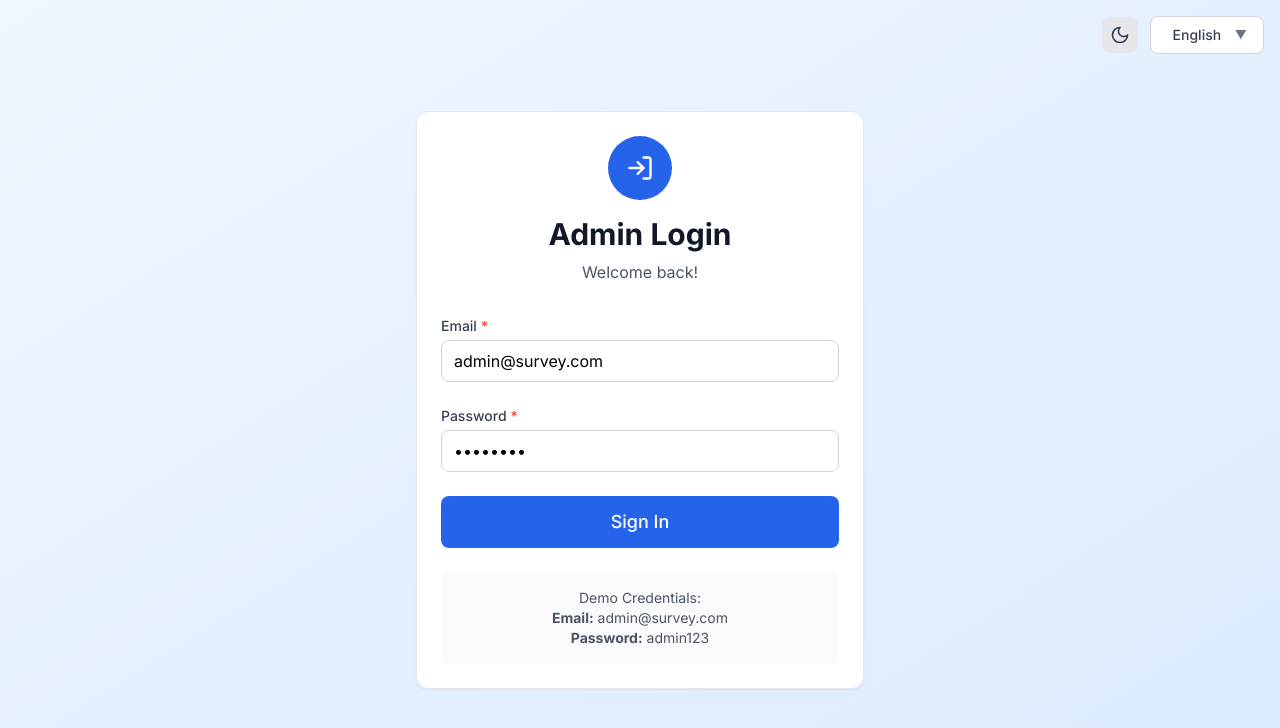
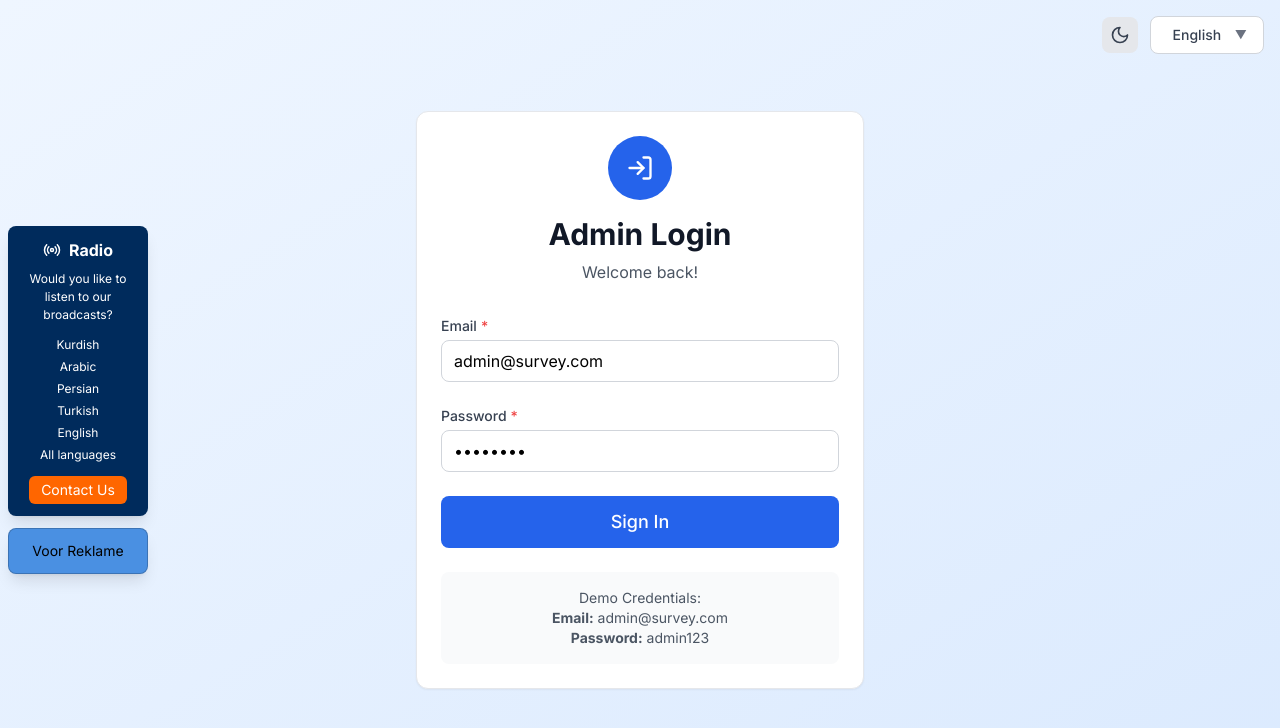
Before and after one commit to hazem-e99/SurveyProject, a React (Vite) app: page /admin/login in a window 1280 px wide. Shown: the top 728 px of the page. Built offline with nearby package versions, Linux system fonts and the light colour scheme; what tailwindcss-rtl would draw is missing.

Commit message:
social bar

```diff
--- a/src/App.jsx
+++ b/src/App.jsx
@@ -8,6 +8,7 @@ import './i18n';
 import ProtectedRoute from './components/ProtectedRoute';
 import AdminLayout from './components/admin/AdminLayout';
 import PublicLayout from './layouts/PublicLayout';
+import FloatingSidebars from './components/common/FloatingSidebars';
 
 // Admin Pages
 import Login from './pages/admin/Login';
@@ -56,6 +57,7 @@ function App() {
 
   return (
     <>
+      <FloatingSidebars />
       <BrowserRouter>
         <Routes>
           {/* Public Routes with Layout */}
--- /dev/null
+++ b/src/components/common/FloatingSidebars.jsx
@@ -0,0 +1,47 @@
+import React from 'react'
+import { Radio } from 'lucide-react'
+import { useTranslation } from 'react-i18next'
+
+const FloatingSidebars = () => {
+  const { t, i18n } = useTranslation()
+
+  // determine RTL languages (matches App.jsx logic)
+  const rtlLanguages = ['ar', 'ku']
+  const isRTL = rtlLanguages.includes(i18n.language)
+
+  const containerPosition = isRTL ? 'right-0' : 'left-0'
+
+  // languages list comes from translations as an array
+  const languages = t('floatingSidebars.radio.languages', { returnObjects: true }) || []
+
+  return (
+    <div className={`fixed ${containerPosition} top-1/2 transform -translate-y-1/2 z-50 hidden md:flex flex-col gap-3 p-2`}>
+      {/* Top Bar - Radio Section */}
+      <aside className="w-[140px] bg-[#002b5c] text-white rounded-lg shadow-lg p-3 flex flex-col items-center">
+        <div className="flex items-center gap-2">
+          <Radio className="text-white" size={18} />
+          <h3 className="font-bold">{t('floatingSidebars.radio.title')}</h3>
+        </div>
+
+        <p className="text-[12px] text-center mt-2">{t('floatingSidebars.radio.subtitle')}</p>
+
+        <ul className="mt-3 flex flex-col items-center gap-1 list-none">
+          {languages.map((lang, idx) => (
+            <li key={idx} className="text-white text-[12px]">{lang}</li>
+          ))}
+        </ul>
+
+        <button className="mt-3 bg-[#ff6600] hover:bg-[#e65c00] text-white rounded-md px-3 py-1 text-sm">
+          {t('floatingSidebars.radio.cta')}
+        </button>
+      </aside>
+
+      {/* Bottom Bar - Advertisement Section */}
+      <aside className="w-[140px] bg-[#4A90E2] text-black rounded-lg shadow-lg p-3 flex items-center justify-center border border-black/20">
+        <span className="text-sm">{t('floatingSidebars.ad.text')}</span>
+      </aside>
+    </div>
+  )
+}
+
+export default FloatingSidebars
--- a/src/locales/ar/translation.json
+++ b/src/locales/ar/translation.json
@@ -340,4 +340,16 @@
       "noActiveSurveys": "لا توجد استطلاعات نشطة في الوقت الحالي. يرجى المراجعة لاحقاً."
     }
   }
+  ,
+  "floatingSidebars": {
+    "radio": {
+      "title": "راديو",
+      "subtitle": "هل تود الاستماع إلى بثّنا؟",
+      "languages": ["كردي", "عربي", "فارسي", "تركي", "إنجليزي", "كل اللغات"],
+      "cta": "اتصل بنا"
+    },
+    "ad": {
+      "text": "Voor Reklame"
+    }
+  }
 }
--- a/src/locales/en/translation.json
+++ b/src/locales/en/translation.json
@@ -340,4 +340,16 @@
       "noActiveSurveys": "No active surveys at the moment. Please check back later."
     }
   }
+  ,
+  "floatingSidebars": {
+    "radio": {
+      "title": "Radio",
+      "subtitle": "Would you like to listen to our broadcasts?",
+      "languages": ["Kurdish", "Arabic", "Persian", "Turkish", "English", "All languages"],
+      "cta": "Contact Us"
+    },
+    "ad": {
+      "text": "Voor Reklame"
+    }
+  }
 }
--- a/src/locales/ku/translation.json
+++ b/src/locales/ku/translation.json
@@ -340,4 +340,16 @@
       "noActiveSurveys": "لە ئێستادا هیچ ڕاپرسییەکی چالاک نییە. تکایە دواتر سەردانمان بکەرەوە."
     }
   }
+  ,
+  "floatingSidebars": {
+    "radio": {
+      "title": "ڕادیۆ",
+      "subtitle": "ئایا دەتەوێت بەرهەمەکانمان بەگوش بدەیت؟",
+      "languages": ["کوردی", "عەرەبی", "فارسی", "تورکی", "ئینگلیزی", "هەموو زمانەکان"],
+      "cta": "پەیوەندیم پێوە بکە"
+    },
+    "ad": {
+      "text": "Voor Reklame"
+    }
+  }
 }
--- a/src/pages/admin/ManageSections.jsx
+++ b/src/pages/admin/ManageSections.jsx
@@ -34,15 +34,15 @@ const ManageSections = () => {
 
   const pageOptions = [
     { value: 'all', label: t('common.all') },
-    { value: 'talent-development', label: t('pages.talentDevelopment.title') },
-    { value: 'community-engagement', label: t('pages.communityEngagement.title') },
-    { value: 'scientific-research', label: t('pages.scientificResearch.title') },
-    { value: 'arts-creativity', label: t('pages.artsCreativity.title') },
-    { value: 'job-opportunities', label: t('pages.jobOpportunities.title') },
-    { value: 'activity-schedule', label: t('pages.activitySchedule.title') },
-    { value: 'about', label: t('pages.about.title') },
-    { value: 'contact', label: t('pages.contact.title') },
-    { value: 'partners', label: t('pages.partners.title') },
+    { value: 'talent-development', label: t('pages.talentDevelopment.title') || 'Talent Development' },
+    { value: 'community-engagement', label: t('pages.communityEngagement.title') || 'Community Engagement' },
+    { value: 'scientific-research', label: t('pages.scientificResearch.title') || 'Scientific Research' },
+    { value: 'arts-creativity', label: t('pages.artsCreativity.title') || 'Arts & Creativity' },
+    { value: 'job-opportunities', label: t('pages.jobOpportunities.title') || 'Job Opportunities' },
+    { value: 'activity-schedule', label: t('pages.activitySchedule.title') || 'Activity Schedule' },
+    { value: 'about', label: t('pages.about.title') || 'About Us' },
+    { value: 'contact', label: t('pages.contact.title') || 'Contact Us' },
+    { value: 'partners', label: t('pages.partners.title') || 'Partners' },
   ];
 
   useEffect(() => {
```
Also changed, not shown: src/components/common/SocialBar.jsx (added), src/components/common/SocialTopBar.jsx (added).
